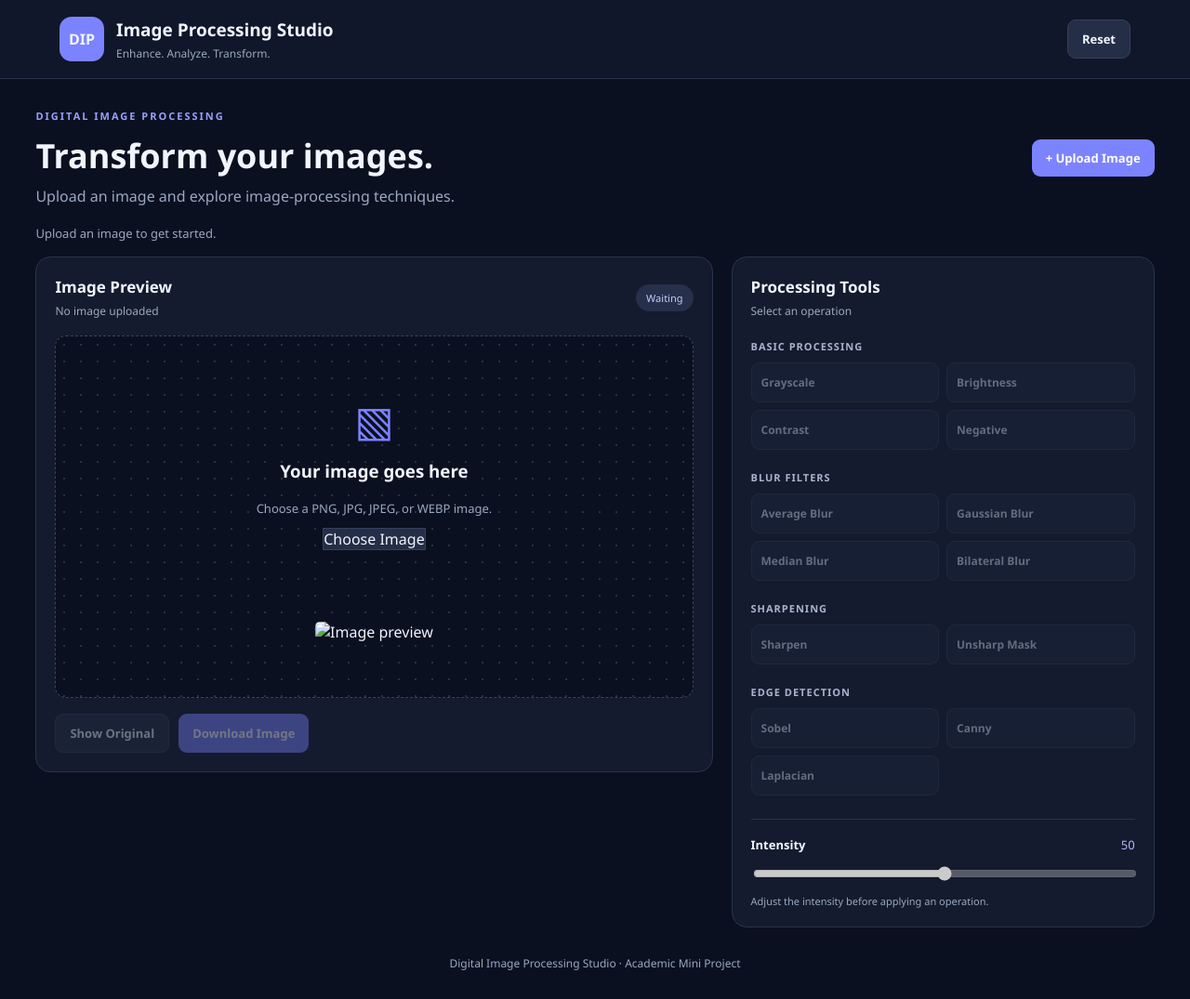
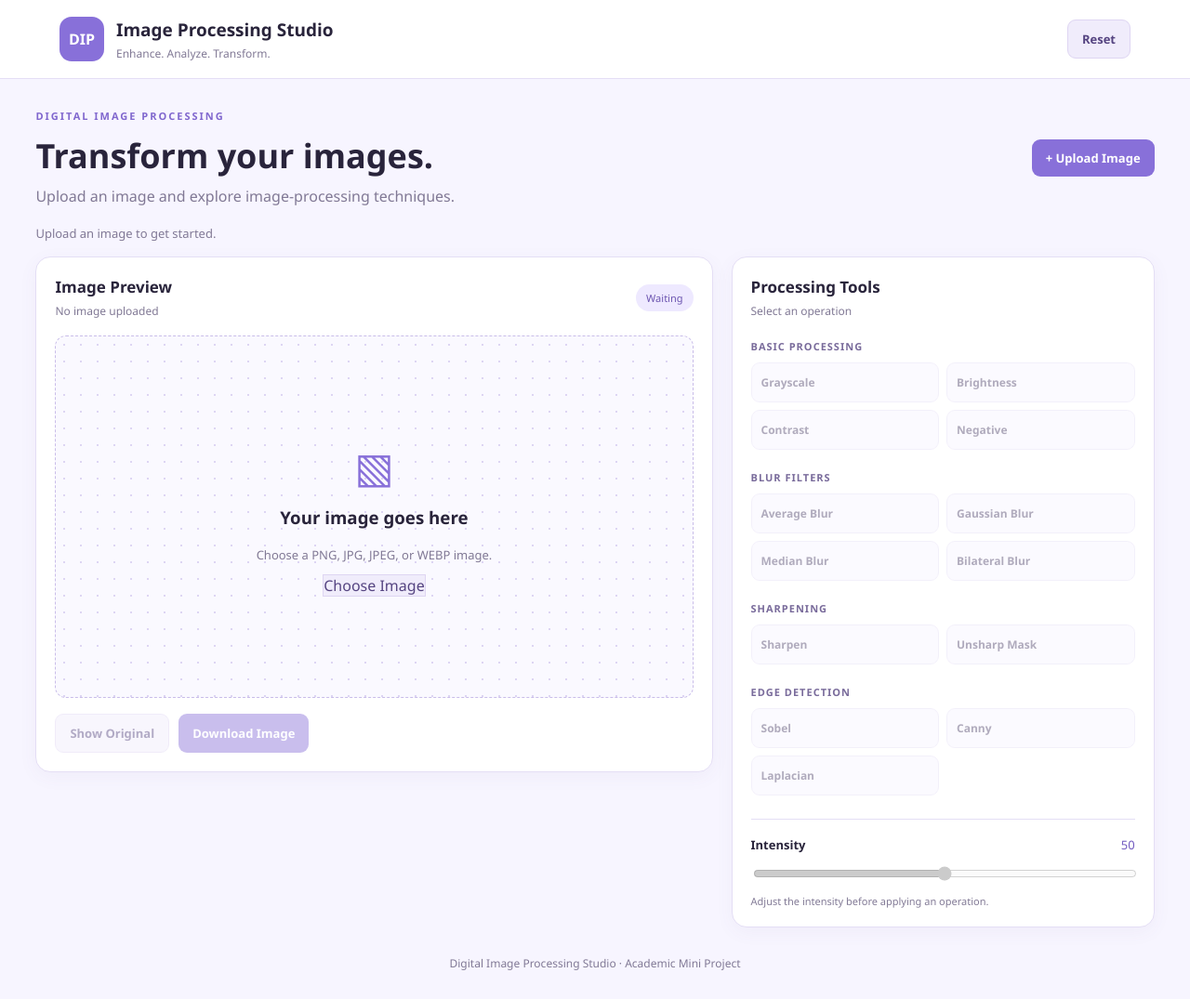
Before and after one commit to Isanth62/Digital-Image-Processing, a Flask app: page / in a window 1280 px wide. Shown: the whole page at 93% size. Run offline with Flask 3, Linux system fonts and the light colour scheme; some libraries are stand-ins or nearby versions.

Commit message:
Update style.css

```diff
--- a/static/style.css
+++ b/static/style.css
@@ -4,12 +4,12 @@
 }
 
 :root {
-    --background: #0b1020;
-    --panel: #141b2e;
-    --border: #28334b;
-    --text: #f1f5ff;
-    --muted: #9aa8c1;
-    --accent: #7c83ff;
+    --background: #f7f5ff;
+    --panel: #ffffff;
+    --border: #e4def5;
+    --text: #29243b;
+    --muted: #817995;
+    --accent: #8870d9;
 }
 
 body {
@@ -25,7 +25,7 @@ body {
     align-items: center;
     padding: 18px 5%;
     border-bottom: 1px solid var(--border);
-    background: #10172a;
+    background: #ffffff;
 }
 
 .brand {
@@ -40,6 +40,7 @@ body {
     width: 48px;
     height: 48px;
     background: var(--accent);
+    color: #ffffff;
     border-radius: 13px;
     font-weight: 800;
 }
@@ -73,7 +74,7 @@ h1 {
 }
 
 .eyebrow {
-    color: #9a9fff;
+    color: #8067ce;
     font-size: 11px;
     font-weight: 700;
     letter-spacing: 2px;
@@ -95,6 +96,7 @@ h1 {
     background: var(--panel);
     border: 1px solid var(--border);
     border-radius: 16px;
+    box-shadow: 0 5px 20px rgba(92, 70, 145, 0.05);
 }
 
 .workspace {
@@ -120,8 +122,8 @@ h1 {
 .status {
     padding: 7px 11px;
     border-radius: 20px;
-    background: #26304b;
-    color: #c2caff;
+    background: #eee9ff;
+    color: #6c55b0;
     font-size: 11px;
 }
 
@@ -131,10 +133,10 @@ h1 {
     min-height: 390px;
     padding: 20px;
     overflow: hidden;
-    background-color: #0b1020;
-    background-image: radial-gradient(#26304b 1px, transparent 1px);
+    background-color: #faf9ff;
+    background-image: radial-gradient(#ddd5f3 1px, transparent 1px);
     background-size: 18px 18px;
-    border: 1px dashed #39445f;
+    border: 1px dashed #c9bde9;
     border-radius: 12px;
 }
 
@@ -165,6 +167,10 @@ h1 {
     border-radius: 5px;
 }
 
+#previewImage[hidden] {
+    display: none;
+}
+
 .preview-actions {
     display: flex;
     flex-wrap: wrap;
@@ -184,25 +190,25 @@ button, .upload-btn {
 }
 
 button:disabled {
-    opacity: 0.4;
+    opacity: 0.45;
     cursor: not-allowed;
 }
 
 .primary-btn, .upload-btn {
     display: inline-block;
     background: var(--accent);
-    color: white;
+    color: #ffffff;
     text-align: center;
 }
 
 .secondary-btn {
-    background: #242e46;
-    color: var(--text);
-    border: 1px solid #34405c;
+    background: #f0ecfb;
+    color: #554481;
+    border: 1px solid #ded5f2;
 }
 
 button:not(:disabled):hover, .upload-btn:hover {
-    filter: brightness(1.15);
+    filter: brightness(0.96);
 }
 
 .tool-category {
@@ -211,7 +217,7 @@ button:not(:disabled):hover, .upload-btn:hover {
 
 .tool-category h4 {
     margin-bottom: 10px;
-    color: #aab4d0;
+    color: #796b9b;
     font-size: 11px;
     letter-spacing: 1px;
 }
@@ -225,11 +231,16 @@ button:not(:disabled):hover, .upload-btn:hover {
 .tool-btn {
     min-height: 43px;
     padding: 10px;
-    background: #1b253b;
-    border: 1px solid #303d58;
-    color: #dbe4fa;
+    background: #f8f6ff;
+    border: 1px solid #e4def5;
+    color: #51466e;
     text-align: left;
     font-size: 12px;
+}
+
+.tool-btn:not(:disabled):hover {
+    background: #eee8ff;
+    border-color: #b8a7e8;
 }
 
 .intensity-control {
@@ -247,7 +258,7 @@ button:not(:disabled):hover, .upload-btn:hover {
 }
 
 .intensity-control span {
-    color: #b4b7ff;
+    color: #725bc0;
     font-size: 13px;
 }
 
@@ -271,7 +282,7 @@ button:not(:disabled):hover, .upload-btn:hover {
 }
 
 .message.error {
-    color: #ff8c9c;
+    color: #c23c5a;
 }
 
 footer {
@@ -305,9 +316,3 @@ footer {
         padding: 14px;
     }
 }
-
-.tool-btn.active {
-    border-color: #7c83ff;
-    background: #30365f;
-    color: #ffffff;
-}
```
